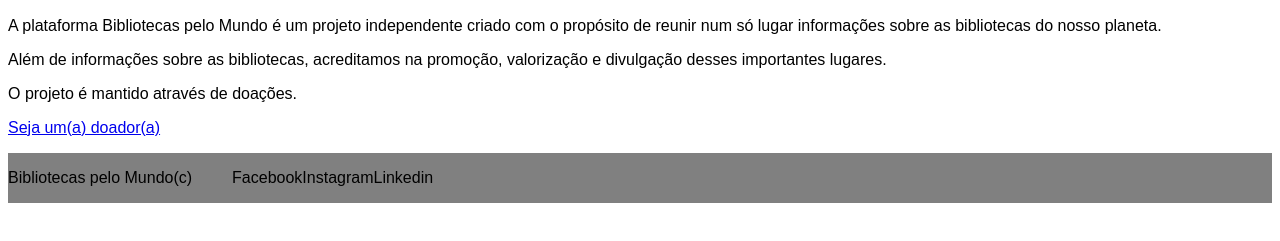
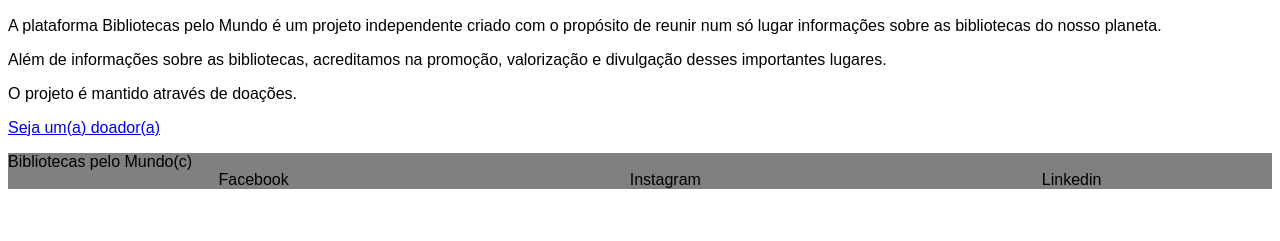
Before and after one commit to MaestroERB/projeto_grupo, a plain HTML site: page index.html in a window 1280 px wide. Shown: the part 235-476 px from the top of the page. Drawn offline with Linux system fonts and the light colour scheme.

Commit message:
alteração

```diff
--- a/css/style.css
+++ b/css/style.css
@@ -24,12 +24,13 @@ nav ul li{
 }
 footer{
     background-color: grey;
+    width: 100%;
+
+}
+footer ul,li{
     display:flex;
-    align-items:center;
+    vertical-align:middle;
+    margin:0 auto;
     height: 100%;
+    align-items:flex-start;
 }
-footer ul li{
-    list-style-type: none;
-    align-items:start;
-    height: 100%;
-}
```
